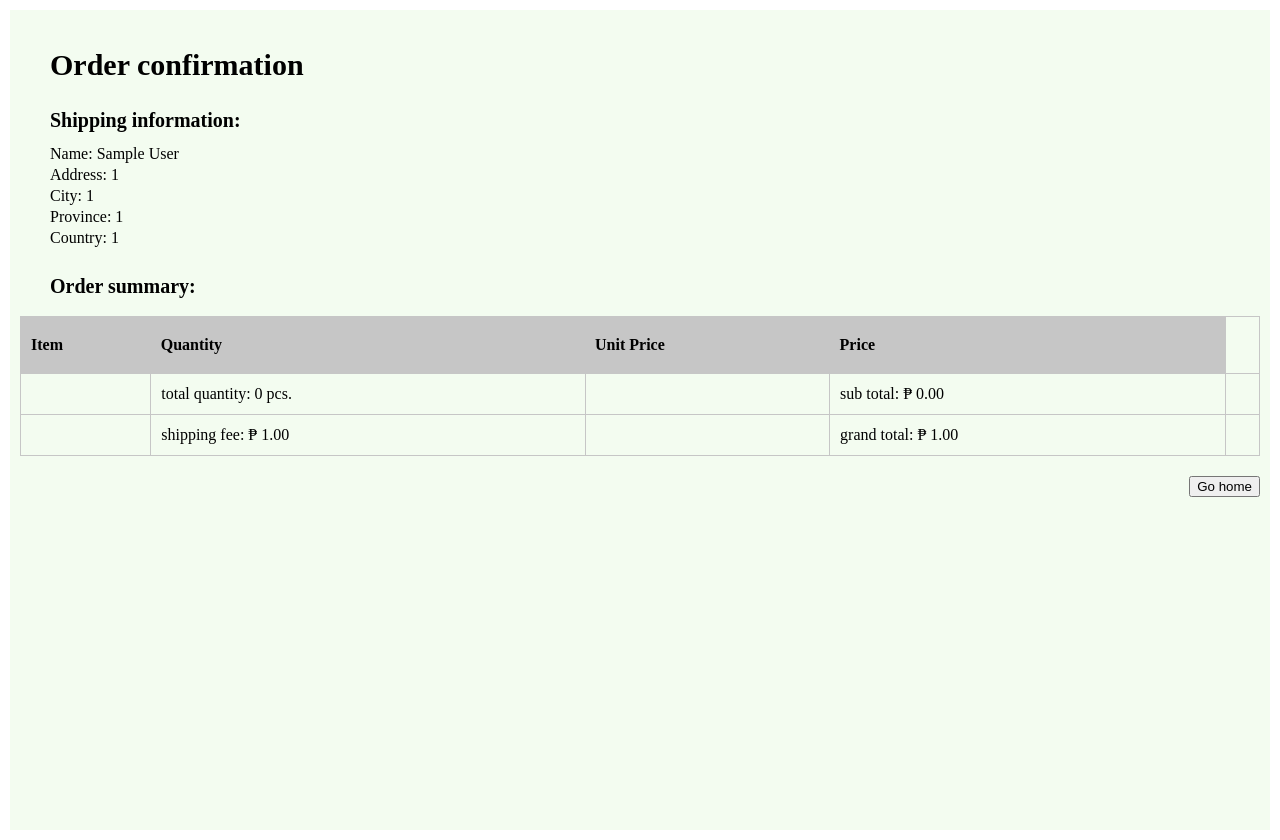
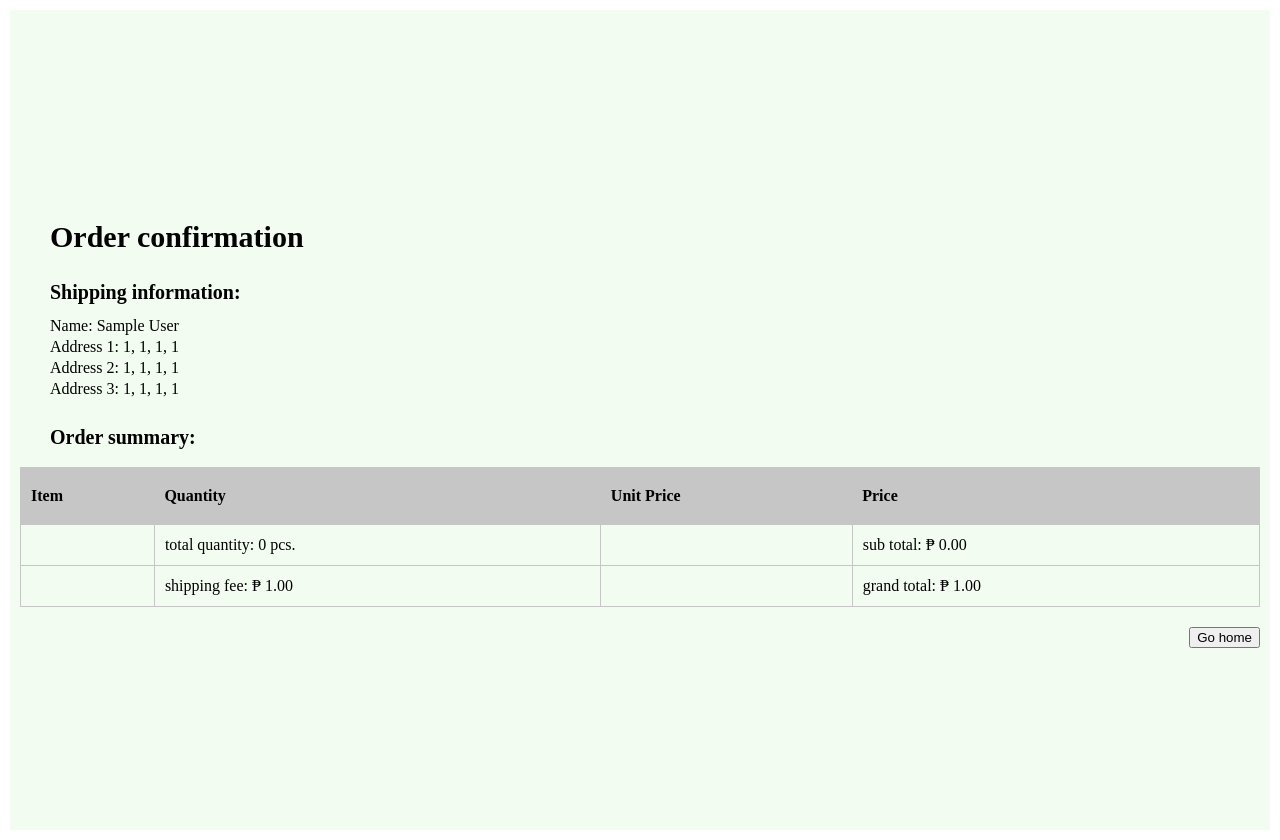
Before and after one commit to JezReal/shoppingcart-system, a PHP site: page /order_confirmation.php in a window 1280 px wide. Shown: the part 40-880 px from the top of the page. Run offline with PHP 8.4, Linux system fonts and the light colour scheme; the visitor is signed in with stand-in values (Sample User, id 1); data comes from the database, SQL or seed files in the repository; data that the repository does not hold is empty.

Commit message:
confirmation page fixed

```diff
--- a/pages/order_confirmation.php
+++ b/pages/order_confirmation.php
@@ -109,10 +109,16 @@
 
         <?php
         echo "<p>Name: " . $_SESSION['shippingFullName'] . "</p>";
-        echo "<p>Address: " . $_SESSION['address'] . "</p>";
-        echo "<p>City: " . $_SESSION['city'] . "</p>";
-        echo "<p>Province: " . $_SESSION['province'] . "</p>";
-        echo "<p>Country: " . $_SESSION['country'] . "</p>";
+        echo "<p>Address 1: " . $_SESSION['address'].", " . $_SESSION['city'].", " .$_SESSION['province'].", "  . $_SESSION['country'] .  "</p>";
+
+        if(isset($_SESSION['address2'])){
+            echo "<p>Address 2: " . $_SESSION['address2'].", " . $_SESSION['city2'].", " .$_SESSION['province2'].", "  . $_SESSION['country2'] .  "</p>";
+        }
+
+        if(isset($_SESSION['address3'])){
+            echo "<p>Address 3: " . $_SESSION['address3'].", " . $_SESSION['city3'].", " .$_SESSION['province3'].", "  . $_SESSION['country3'] .  "</p>";
+        }
+
         ?>
     </div>
 
@@ -159,7 +165,6 @@
                 <td class="info_column"><?php echo 'total quantity: ' . $totalQuantity . " pcs." ?></td>
                 <td class="info_column"></td>
                 <td class="info_column"><?php echo 'sub total: ' . "₱ " . number_format($totalPrice, 2) ?></td>
-                <td class="info_column"></td>
             </tr>
 
             <?php
@@ -172,7 +177,6 @@
                 echo '<td class="info_column">' . 'shipping fee: ' . "₱ " . number_format($shippingFee, 2) . '</td>';
                 echo '<td class="info_column"></td>';
                 echo '<td class="info_column">' . 'grand total: ' . "₱ " . number_format($grandTotal, 2) . '</td>';
-                echo '<td class="info_column"></td>';
                 echo '</tr>';
             } else {
                 echo '<tr>';
@@ -180,7 +184,6 @@
                 echo '<td class="info_column">' . 'shipping fee: ---- ' . '</td>';
                 echo '<td class="info_column"></td>';
                 echo '<td class="info_column">' . 'grand total: ---- ' . '</td>';
-                echo '<td class="info_column"></td>';
                 echo '</tr>';
             }
             ?>
--- a/styles/cart.css
+++ b/styles/cart.css
@@ -1,5 +1,5 @@
 section {
-    height: 100vh;
+    height: 1120%;
     margin: 10px;
     padding: 10px;
     background-color: #F3FCF0;
--- a/styles/order_confirmation.css
+++ b/styles/order_confirmation.css
@@ -1,3 +1,11 @@
+section {
+    height: 100vh;
+    margin: 10px;
+    padding: 10px;
+    background-color: #F3FCF0;
+    align-content: center;
+}
+
 section h1 {
     margin-top: 30px;
     font-size: 30px;
```
Also changed, not shown: pages/shipping.php (+12 -0 lines), styles/shipping.css (+0 -7 lines).
